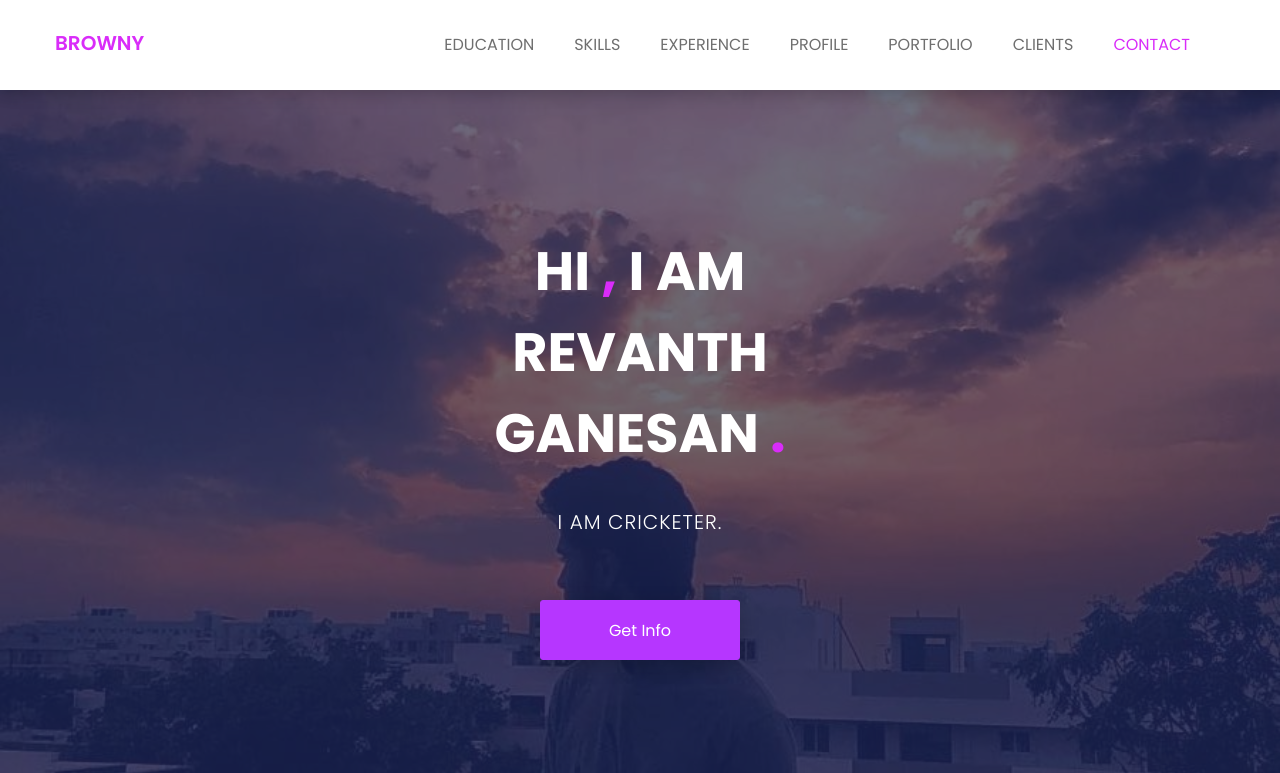
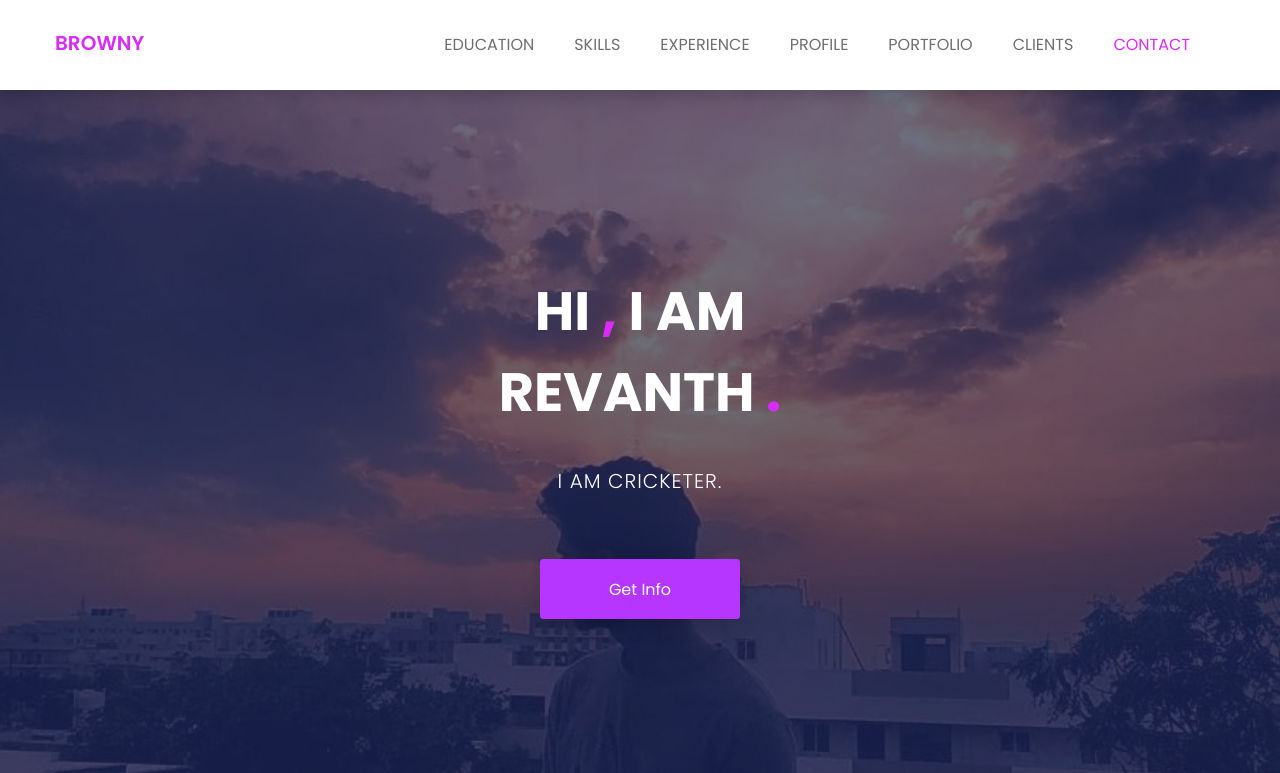
Before and after one commit to RealNVS/revanth, a plain HTML site: page index.html in a window 1280 px wide. Shown: the top 773 px of the page. Drawn offline with nearby package versions, Linux system fonts and the light colour scheme.

Commit message:
first commit

```diff
--- a/index.html
+++ b/index.html
@@ -103,7 +103,7 @@
 				<div class="row">
 					<div class="col-md-12 text-center">
 						<div class="header-text">
-							<h2>hi <span>,</span> i am <br> REVANTH <br> GANESAN <span>.</span>   </h2>
+							<h2>hi <span>,</span> i am <br> REVANTH <span>.</span>   </h2>
 							<p> i am CRICKETER.</p>
 							<a href="assets/download/browney.txt" download>Get info</a>
 						</div><!--/.header-text-->
```
Also changed, not shown: 1 other file.
